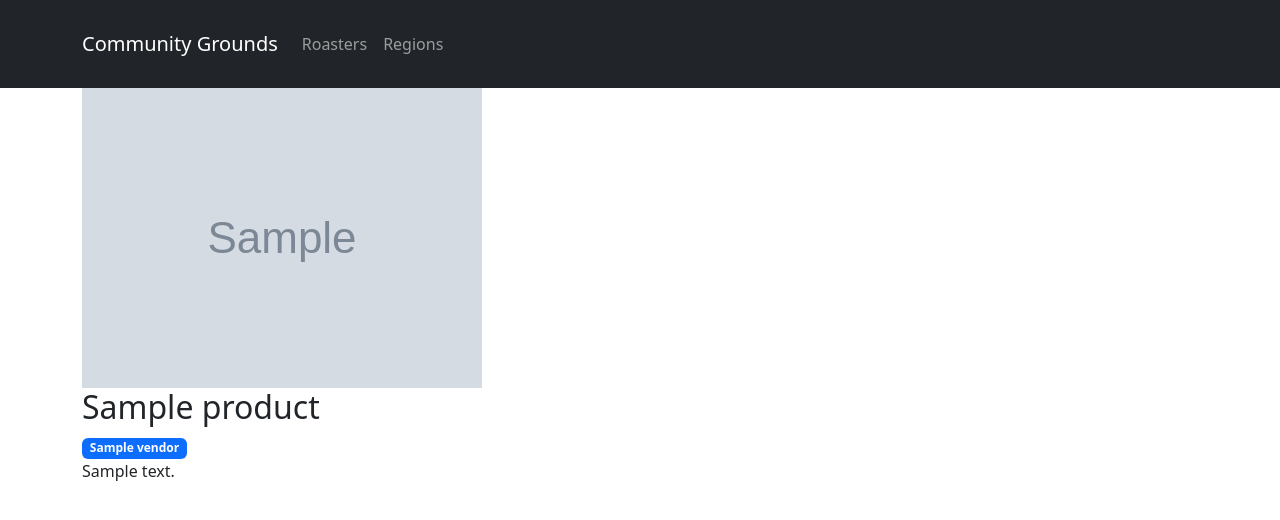
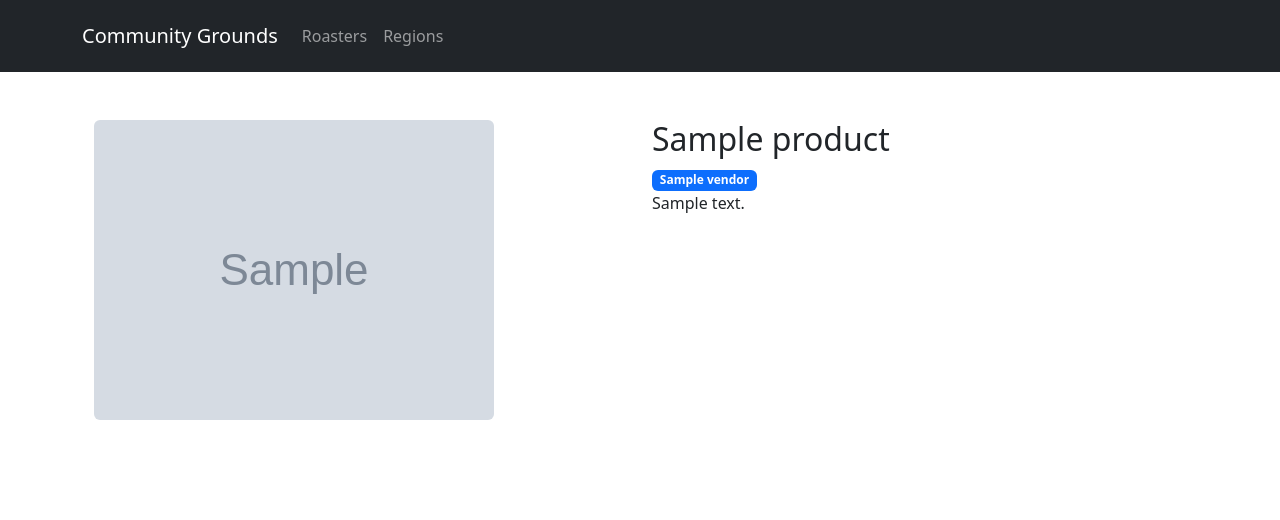
Before and after one commit to tk-hap/python_coffee_scraper, a Flask app: template templates/product.html in a window 1280 px wide. Shown: the top 520 px of the page. Run offline with Flask 3, Linux system fonts and the light colour scheme; the template is opened without the code that fills it: most values are stand-ins (such as "Sample title", 1, 10 or a date in 2020); grey boxes marked "Sample" are stand-in pictures; data that the repository does not hold is empty.

Commit message:
UI updates (#8)
* UI update

* Navbar colour change

```diff
--- a/templates/base.html
+++ b/templates/base.html
@@ -11,7 +11,7 @@
     <title>{% block title %} {% endblock %}</title>
   </head>
   <body>
-    <nav class="navbar navbar-expand-lg navbar-dark bg-dark py-4 ">
+    <nav class="navbar navbar-expand-lg navbar-dark py-3 bg-dark">
       <div class="container-xl">
         <a class="navbar-brand" href="{{ url_for('index')}}" mb-0 h1>Community Grounds</a>
         <button class="navbar-toggler" type="button" data-toggle="collapse" data-target="#navbarNav" aria-controls="navbarNav" aria-expanded="false" aria-label="Toggle navigation">
@@ -29,7 +29,7 @@
         </div>
       </div>
     </nav>
-    <div class="container">
+    <div class="container pt-5">
         {% block content %} {% endblock %}
     </div>
     <!-- Optional JavaScript -->
--- a/templates/index.html
+++ b/templates/index.html
@@ -11,9 +11,9 @@
             <div class="card h-100">
                 <img src="{{ coffee['images']}}" class="card-img-top" alt="...">
                 <div class="card-body">
-                    <a href="{{ url_for('single_product', product_vendor=coffee['pk'], product_id=coffee['sk']) }}" class="stretched-link">
-                        <h3 class="card-title">{{ coffee['title'] }}</h3>
-                    </a>
+                    <a href="{{ url_for('single_product', product_vendor=coffee['pk'], product_id=coffee['sk']) }}" class="stretched-link"></a>
+                    <h3 class="card-title">{{ coffee['title'] }}</h3>
+
                  <span class="badge bg-primary">{{ coffee['pk'].split('ROASTER#')[1] }}</span>
                 </div>
             </div>
--- a/templates/product.html
+++ b/templates/product.html
@@ -1,8 +1,18 @@
 {% extends 'base.html' %}
 
 {% block content %}
-    <img src="{{ product['images'] }}" class="img-fluid" alt="{{ product['handle'] }}">
-    <h2>{% block title %} {{ product['title'] }} {% endblock %}</h2>
-    <span class="badge bg-primary">{{ product['vendor'] }}</span>
-    <p>{{ product['body_html'] | safe }}</p>
+<div class="container">
+    <div class="row">
+        <div class="col-md-6">
+            <img src="{{ product['images'] }}" class="img-fluid rounded" alt="{{ product['handle'] }}">
+          </div>
+      <div class="col-md-6">
+        <h2>{% block title %} {{ product['title'] }} {% endblock %}</h2>
+        <span class="badge bg-primary">{{ product['vendor'] }}</span>
+        <p>{{ product['body_html'] | safe }}</p>
+      </div>
+
+    </div>
+  </div>
+
 {% endblock %}
--- a/templates/region_products.html
+++ b/templates/region_products.html
@@ -11,9 +11,8 @@
             <div class="card h-100">
                 <img src="{{ product['images']}}" class="card-img-top" alt="...">
                 <div class="card-body">
-                    <a href="{{ url_for('single_product', product_vendor=product['pk'], product_id=product['sk']) }}" class="stretched-link">
-                        <h3 class="card-title">{{ product['title'] }}</h3>
-                    </a>
+                    <a href="{{ url_for('single_product', product_vendor=product['pk'], product_id=product['sk']) }}" class="stretched-link"></a>
+                    <h3 class="card-title">{{ product['title'] }}</h3>
                  <span class="badge bg-primary">{{ product['vendor'] }}</span>
                 </div>
             </div>
--- a/templates/vendor_products.html
+++ b/templates/vendor_products.html
@@ -11,9 +11,8 @@
             <div class="card h-100">
                 <img src="{{ coffee['images']}}" class="card-img-top" alt="...">
                 <div class="card-body">
-                    <a href="{{ url_for('single_product', product_vendor=coffee['pk'], product_id=coffee['sk']) }}" class="stretched-link">
-                        <h3 class="card-title">{{ coffee['title'] }}</h3>
-                    </a>
+                    <a href="{{ url_for('single_product', product_vendor=coffee['pk'], product_id=coffee['sk']) }}" class="stretched-link"></a>
+                    <h3 class="card-title">{{ coffee['title'] }}</h3>
                  <span class="badge bg-primary">{{ coffee['vendor'] }}</span>
                 </div>
             </div>
```
Also changed, not shown: app_diagram.drawio.svg (renamed from app_diagram.svg), 2 other files.
